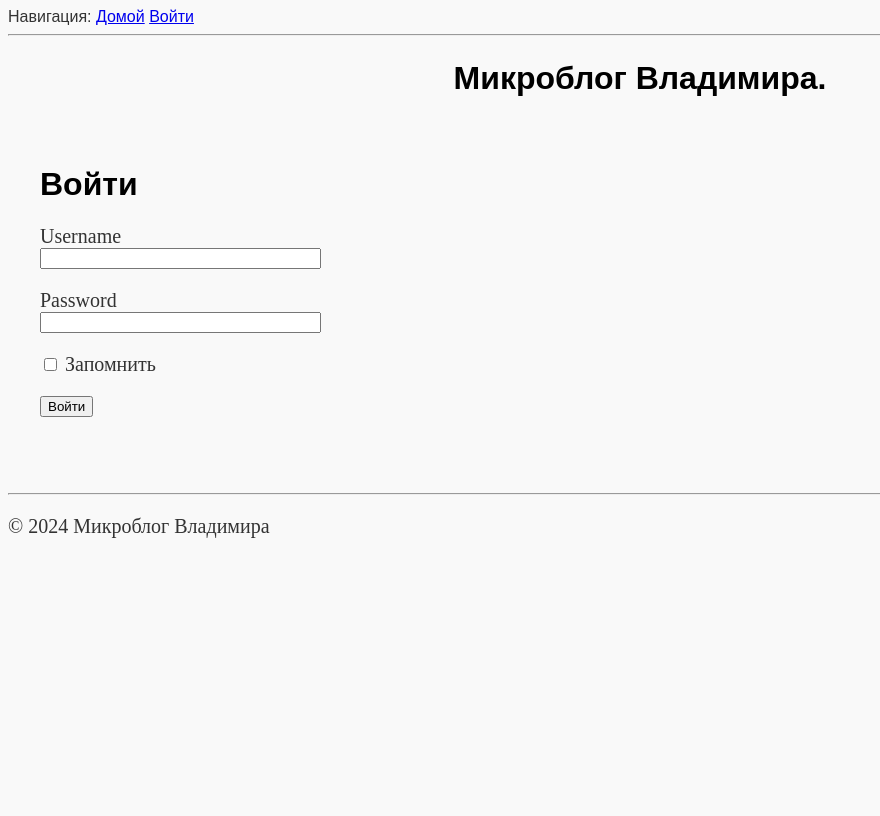
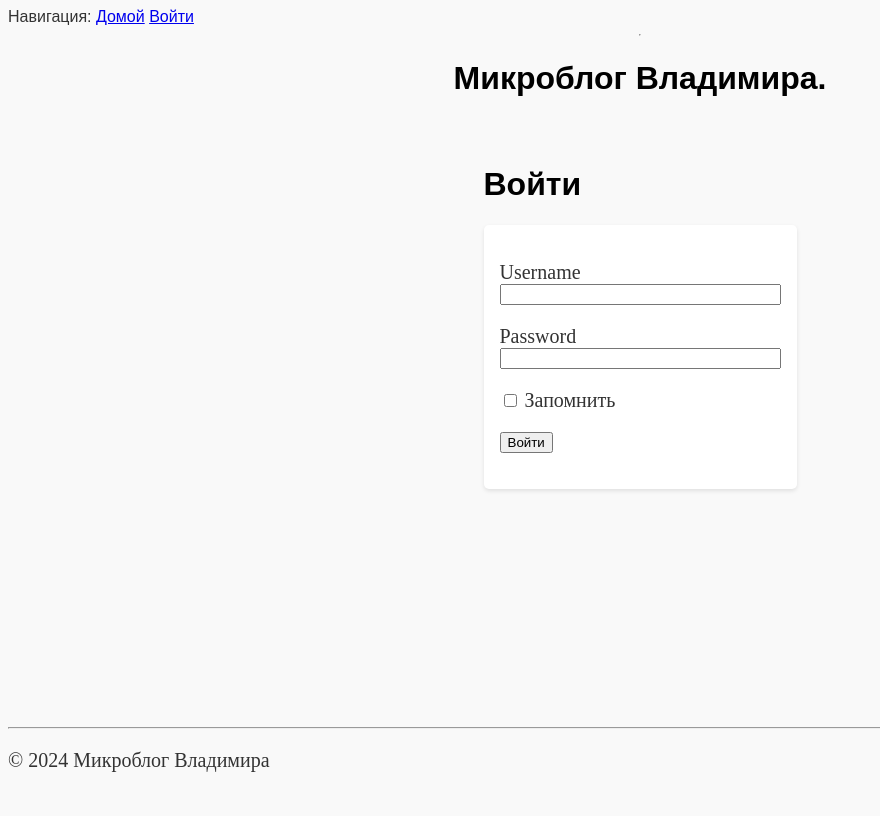
Before and after one commit to vovan13347/MyFlaskBlog, a Flask app: page /login in a window 1280 px wide. Shown: the whole page, without its empty margins (0-880 px from the left). Before the commit the page ends 538 px from the top, so only its background shows below. Run offline with Flask 3, Linux system fonts and the light colour scheme.

Commit message:
обновление файлов

```diff
--- a/app/__init__.py
+++ b/app/__init__.py
@@ -1,7 +1,8 @@
 from flask import Flask
-from config import Config
 
 app = Flask(__name__)
-app.config.from_object(Config)
+app.config.from_pyfile('config.py')
+
+
 
 from app import routes
--- /dev/null
+++ b/app/config.py
@@ -0,0 +1 @@
+SECRET_KEY = 'key'
--- a/app/static/css/style.css
+++ b/app/static/css/style.css
@@ -26,6 +26,7 @@ header h1 {
   }
 
   main {
+    flex: 1;
     padding: 2rem;
     max-width: 1600px;
     margin: 0 auto;
@@ -39,6 +40,25 @@ footer {
 
     width: 100%;
     bottom: 0;
+  }
+
+  .mainimage{
+    width: 800;
+    height: 600;
+  }
+
+  .loginform {
+    background-color: #fff;
+    padding: 1rem;
+    margin-botton: 1rem;
+    border-radius: 5px;
+    box-shadow: 0 2px 4px rgba(0, 0, 0, 0.1)
+  }
+
+  .wrapper {
+    display: flex;
+    flex-direction: column;
+    min-height: 100vh;
   }
 
   .posts {
--- a/app/templates/base.html
+++ b/app/templates/base.html
@@ -5,8 +5,10 @@
             <link rel="stylesheet" type="text/css" href="{{ url_for('static', filename='css/style.css') }}">
             <script src="{{ url_for('static', filename='js/script.js') }}">
             </script>
-            </head>
+        </head>
         <body>
+          <div class="wrapper">
+
           <div>Навигация:
               <a href="/index">Домой</a>
               <a href="/login">Войти</a>
@@ -22,6 +24,7 @@
                 <hr>
                 <p>&copy; 2024 Микроблог Владимира</p>
             </footer>
+            </div>
         </body>
     </html>
   </doctype>
--- a/app/templates/index.html
+++ b/app/templates/index.html
@@ -4,7 +4,7 @@
 
 {% block content %}
     <section class="posts">
-        <img src="{{ url_for('static', filename='images/i.png') }}">
+        <img class = "mainimage" src="{{ url_for('static', filename='images/i.png') }}">
         {% for post in posts %}
             <article class="post">
                 <h2>{{ post.title }} </h2>
--- a/app/templates/login.html
+++ b/app/templates/login.html
@@ -4,6 +4,7 @@
   <h1>Войти</h1>
   {{ form.hidden_tag() }}
   <form action="" method="post" novalidate>
+      <div class="loginform">
       <p>
           {{ form.username.label }}<br>
           {{ form.username(size=32) }}
@@ -14,5 +15,6 @@
       </p>
       <p>{{ form.remember_me() }} {{ form.remember_me.label }}</p>
       <p>{{ form.submit() }}</p>
+      </div>
   </form>
 {% endblock %}
--- a/config.py
+++ /dev/null
@@ -1,4 +0,0 @@
-import os
-
-class Config:
-    SECRET_KEY = os.environ.get('SECRET_KEY') or 'key'
```
Also changed, not shown: 1 other file. Lines whose indentation alone changed are shown as unchanged.
